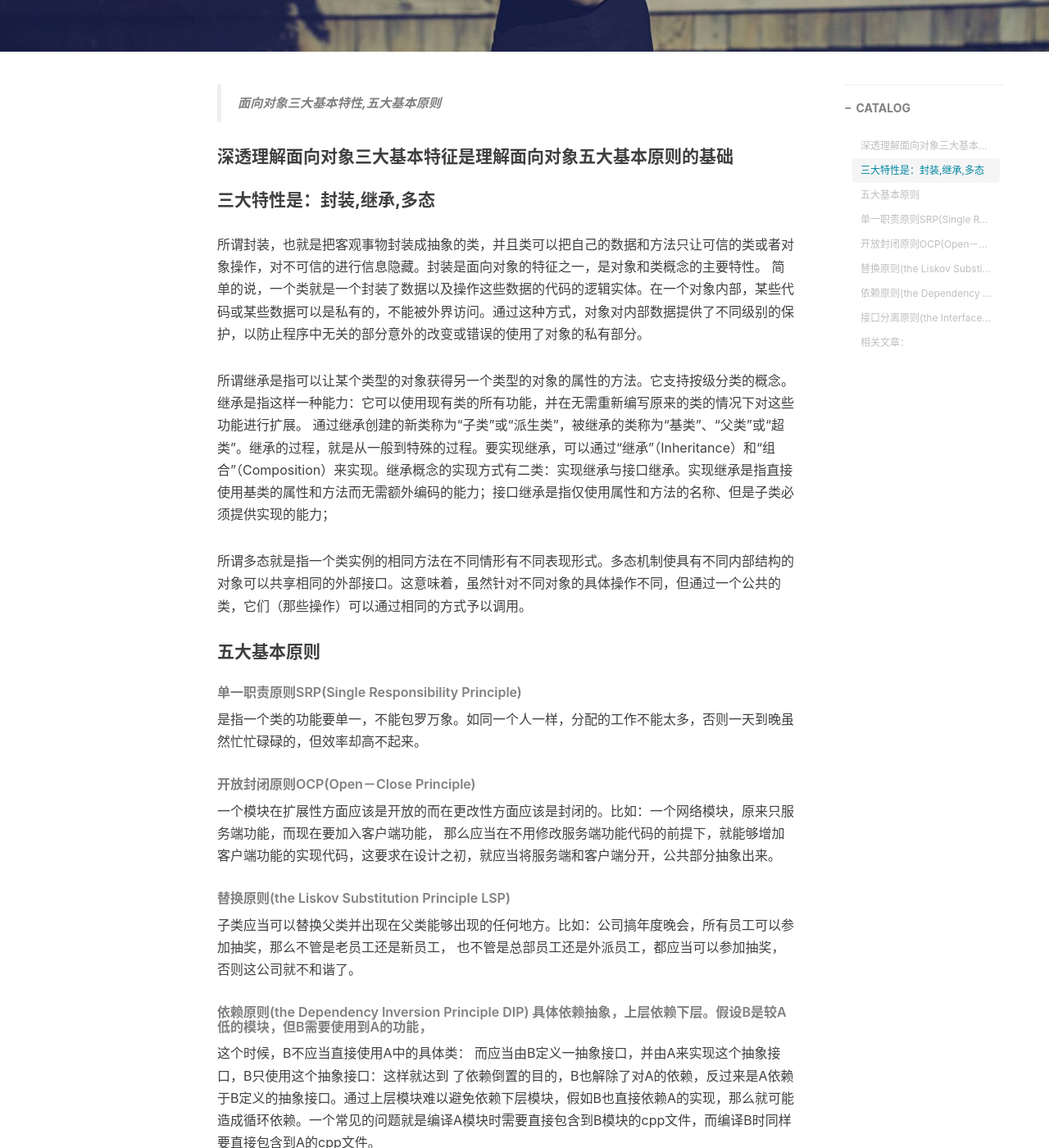
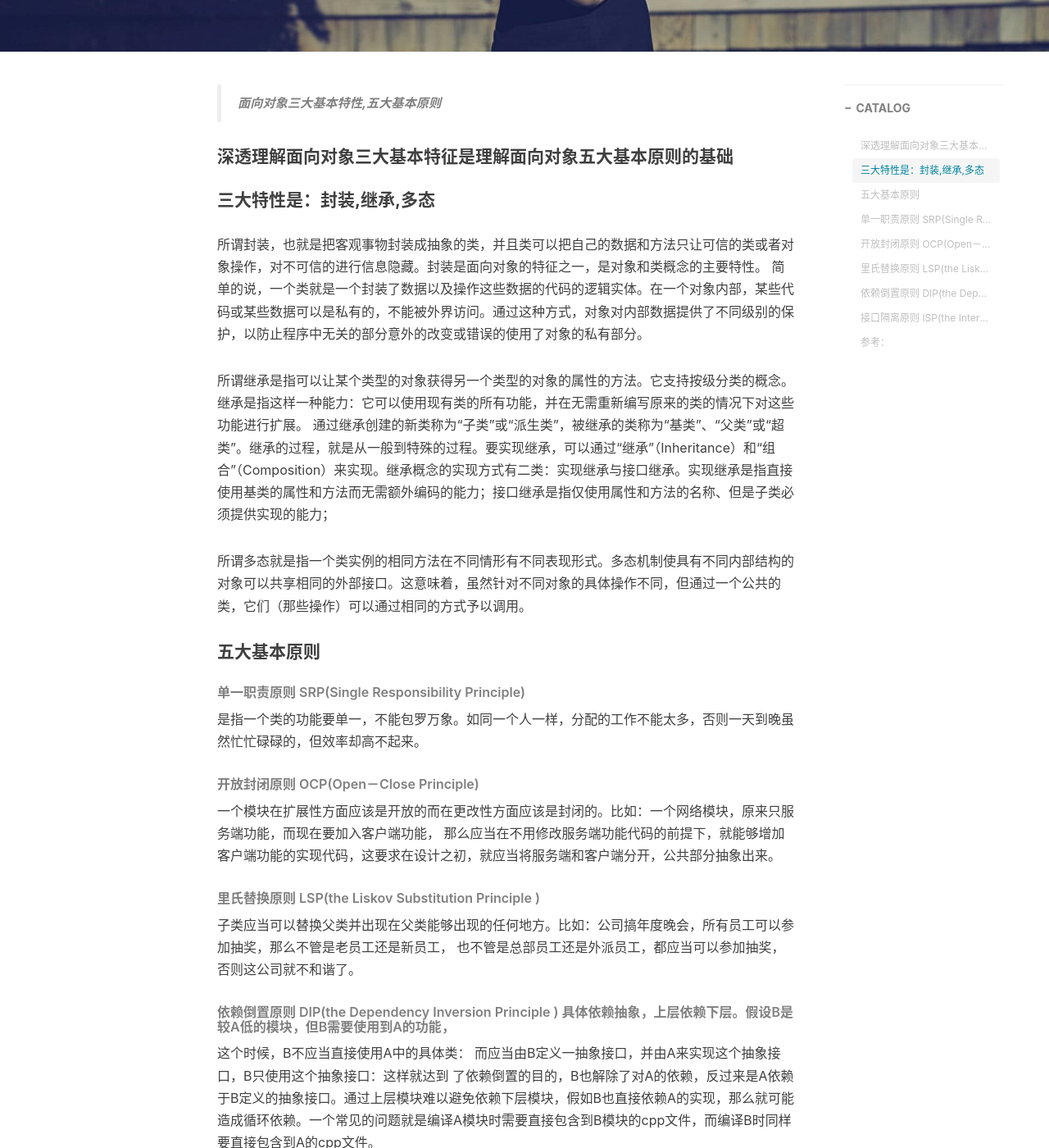
Before and after one commit to hongjiapeng/hongjiapeng.github.io, a Jekyll site: the page built from _posts/2017-11-18-面向对象特性和原则.md, in a window 1280 px wide and 1400 px high, scrolled down 454 px. Shown: the whole window at 82% size. Built offline with Jekyll 4.4.1, drawn with Linux system fonts in a browser that asks for light colours; nearby versions of some CDN libraries; comment, search, counter and statistics services are not loaded; some of the changed text lies outside the part shown.

Commit message:
modify and add blog

```diff
--- a/_posts/2017-11-18-面向对象特性和原则.md
+++ b/_posts/2017-11-18-面向对象特性和原则.md
@@ -27,25 +27,26 @@ tags:
 
 #### 五大基本原则
 
-###### 单一职责原则SRP(Single Responsibility Principle)
+###### 单一职责原则 SRP(Single Responsibility Principle)
 是指一个类的功能要单一，不能包罗万象。如同一个人一样，分配的工作不能太多，否则一天到晚虽然忙忙碌碌的，但效率却高不起来。
 
-###### 开放封闭原则OCP(Open－Close Principle)
+###### 开放封闭原则 OCP(Open－Close Principle)
 一个模块在扩展性方面应该是开放的而在更改性方面应该是封闭的。比如：一个网络模块，原来只服务端功能，而现在要加入客户端功能，
 那么应当在不用修改服务端功能代码的前提下，就能够增加客户端功能的实现代码，这要求在设计之初，就应当将服务端和客户端分开，公共部分抽象出来。
 
-###### 替换原则(the Liskov Substitution Principle LSP)
+###### 里氏替换原则 LSP(the Liskov Substitution Principle )
 子类应当可以替换父类并出现在父类能够出现的任何地方。比如：公司搞年度晚会，所有员工可以参加抽奖，那么不管是老员工还是新员工，
 也不管是总部员工还是外派员工，都应当可以参加抽奖，否则这公司就不和谐了。
 
-###### 依赖原则(the Dependency Inversion Principle DIP) 具体依赖抽象，上层依赖下层。假设B是较A低的模块，但B需要使用到A的功能，
+###### 依赖倒置原则 DIP(the Dependency Inversion Principle ) 具体依赖抽象，上层依赖下层。假设B是较A低的模块，但B需要使用到A的功能，
 这个时候，B不应当直接使用A中的具体类： 而应当由B定义一抽象接口，并由A来实现这个抽象接口，B只使用这个抽象接口：这样就达到
 了依赖倒置的目的，B也解除了对A的依赖，反过来是A依赖于B定义的抽象接口。通过上层模块难以避免依赖下层模块，假如B也直接依赖A的实现，那么就可能造成循环依赖。一个常见的问题就是编译A模块时需要直接包含到B模块的cpp文件，而编译B时同样要直接包含到A的cpp文件。
 
-###### 接口分离原则(the Interface Segregation Principle ISP)
+###### 接口隔离原则 ISP(the Interface Segregation Principle )
 模块间要通过抽象接口隔离开，而不是通过具体的类强耦合起来
 
 ---
-##### 相关文章：<br>
+##### 参考：<br>
 [面向对象编程五大原则](http://www.cnblogs.com/hucn/archive/2011/04/06/2006712.html)<br>
-[向对象三大基本特性,五大基本原则](http://www.cnblogs.com/hnrainll/)
+[向对象三大基本特性,五大基本原则](http://www.cnblogs.com/hnrainll/)<br>
+[牛客网题目](https://www.nowcoder.com/questionTerminal/6051f858caf441809eaf5cdd6800e537)
```
Also changed, not shown: _posts/2017-10-15-C#面试题1.md (renamed from _posts/2017-10-15-C#基础.md, +11 -1 lines), _posts/2017-10-15-C#面试题2.md (added, +65 -0 lines), _posts/2018-06-02-C#托管与非托管.md (deleted, +0 -20 lines).
